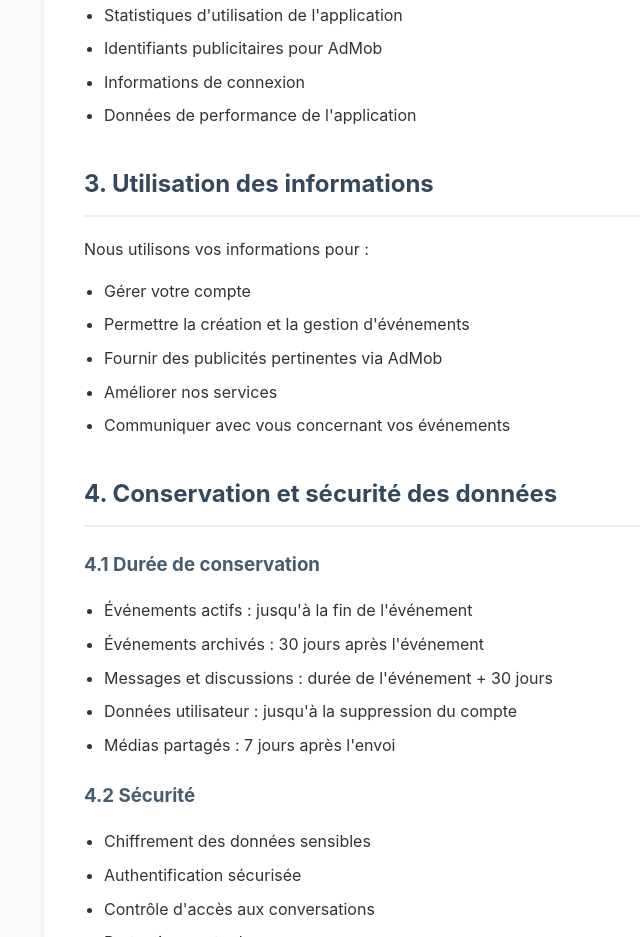
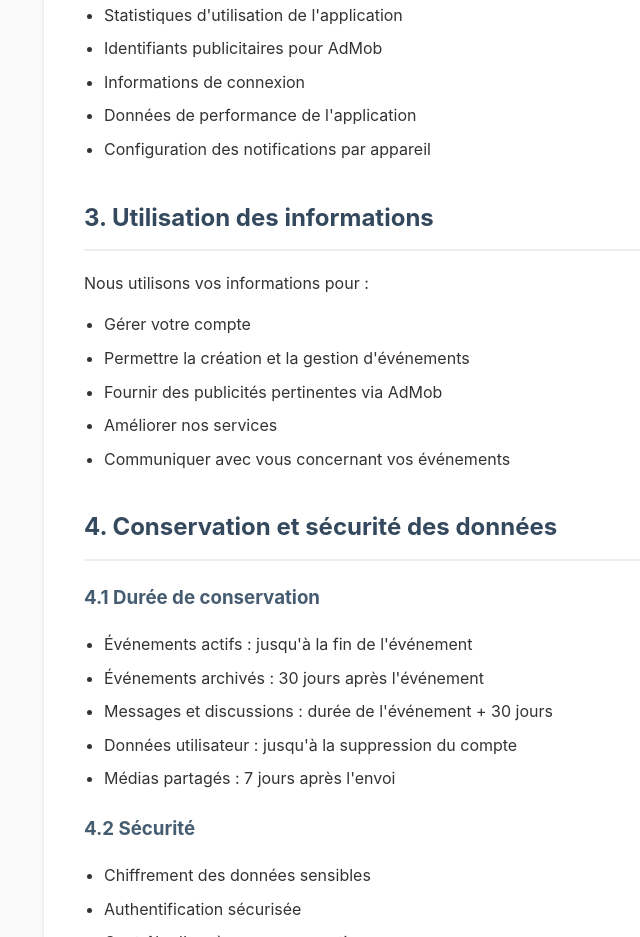
Before and after one commit to Eventizeapp/eventize-privacy, a plain HTML site: page index.html in a window 1280 px wide. Shown: the part 1235-2172 px from the top of the page, without its empty margins (196-836 px from the left). Drawn offline with Linux system fonts and the light colour scheme.

Commit message:
Update index.html

```diff
--- a/index.html
+++ b/index.html
@@ -109,6 +109,7 @@
             <li>Identifiants publicitaires pour AdMob</li>
             <li>Informations de connexion</li>
             <li>Données de performance de l'application</li>
+            <li>Configuration des notifications par appareil</li>
         </ul>
 
         <h2>3. Utilisation des informations</h2>
```
